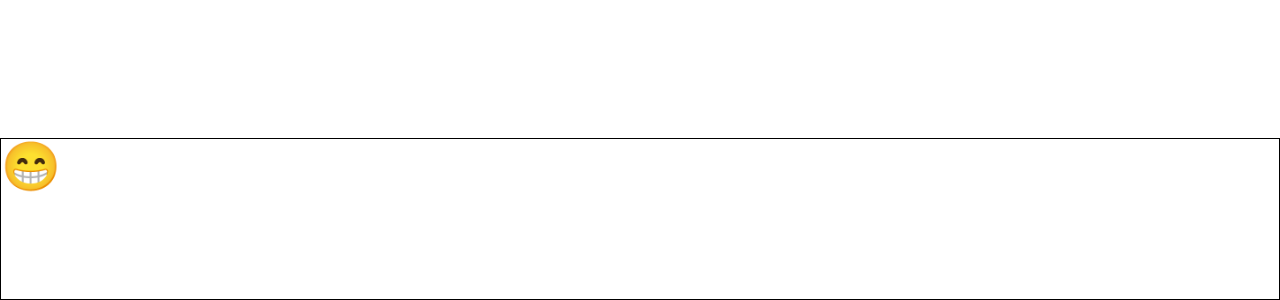
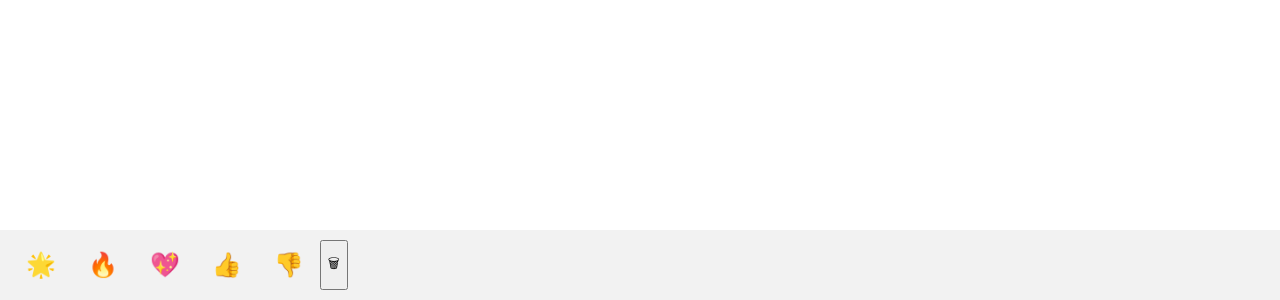
Before and after one commit to steveruizok/tldr-takehome, a React (Vite) app: page / in a window 1280 px wide. Shown: the part 500-800 px from the top of the page. Built offline with nearby package versions, Linux system fonts and the light colour scheme.

Commit message:
useState instead of ref, delete emojis functionality

```diff
--- a/src/App.css
+++ b/src/App.css
@@ -1,9 +1,69 @@
 body{
   margin: 0
 }
+.App {
+  display: flex;
+  flex-direction: column;
+  min-height: 100vh;
+}
+
+.canvas {
+  flex-grow: 1;
+  position: relative;
+  cursor: pointer;
+}
+
+.sticker {
+  position: absolute;
+  user-select: none;
+  font-size: 38px;
+}
+
+.cursor-emoji {
+  position: absolute;
+  pointer-events: none;
+  user-select: none;
+  font-size: 38px;
+  z-index: 1000;
+}
+
+.emoji-picker {
+  display: flex;
+  flex-wrap: wrap;
+  padding: 10px;
+  background-color: #f2f2f2;
+}
+
+.emoji-btn {
+  font-size: 24px;
+  padding: 5px 10px;
+  margin: 5px;
+  border: 1px solid transparent;
+  cursor: pointer;
+  background-color: transparent;
+  transition: background-color 0.2s, border-color 0.2s;
+  -webkit-transition: background-color 0.2s, border-color 0.2s;
+  -moz-transition: background-color 0.2s, border-color 0.2s;
+  -ms-transition: background-color 0.2s, border-color 0.2s;
+  -o-transition: background-color 0.2s, border-color 0.2s;
+}
+
+.emoji-btn:hover {
+  background-color: #ddd;
+}
+
+.emoji-btn.selected {
+  border: 1px inset rgba(255, 255, 255, 0.709);
+  transform: scale(120%);
+  -webkit-transform: scale(120%);
+  -moz-transform: scale(120%);
+  -ms-transform: scale(120%);
+  -o-transform: scale(120%);
+}
+
 
 .Canvas{
-  height: 100vh;
+  height: 80vh;
   width: 100vw;
   background-color: white;
   position: relative;
--- a/src/App.jsx
+++ b/src/App.jsx
@@ -1,54 +1,89 @@
 import { useEffect, useRef, useState } from 'react'
 import './App.css'
-import { emojis } from './assets/emojis'
+//import { emojis } from './assets/emojis'
+
+const emojis = ['🌟', '🔥', '💖', '👍', '👎'];
+
 
 function App() {
+
+  const [selectedEmoji, setSelectedEmoji] = useState(null);
+  const [stickers, setStickers] = useState([]);
+  const [cursorPosition, setCursorPosition] = useState({x: 0, y: 0})
 
   const emojiRef = useRef(null);
   const canvasRef = useRef(null);
 
-  const [selected, setSelected] = useState(false);
+  const offset = 18;
 
-  useEffect(() => {
-    console.log('useffect')
+  const handleEmojiClick = (emoji) => {
+    setSelectedEmoji(emoji);
+  };
 
-    const emoji = emojiRef.current;
-    const canvas = canvasRef.current;
+  const handleCanvasClick = (event) => {
+    if (selectedEmoji) {
+      const { clientX, clientY } = event;
+      const newSticker = {
+        emoji: selectedEmoji,
+        x: clientX,
+        y: clientY,
+      };
+      setStickers([...stickers, newSticker]);
+    }
+  };
 
-    const onMouseDown = (e) => {
-      if(!selected) return setSelected(true);
-      else {setSelected(false)};
+  const handleMouseMove = (event) => {
+    const { clientX, clientY } = event;
+    setCursorPosition({ x: clientX - offset, y: clientY - offset });
+  };
+
+  const handleTrashClick = (event) => {
+    setSelectedEmoji(null);
+  }
+  const handleDelete = (index) => {
+    if (selectedEmoji === null){
+      setStickers(stickers.filter((_, stickerIndex) => stickerIndex !== index));
     }
-    const onMouseMove = (e) => {
-      if (!selected) return;
-      emoji.style.position = 'absolute';
-      emoji.style.top = `${e.clientY}px`;
-      emoji.style.left = `${e.clientX}px`;
-    }
-
-    emoji.addEventListener('mousedown', onMouseDown)
-    canvas.addEventListener('mousemove', onMouseMove)
-
-    const cleanup = () => {
-      emoji.removeEventListener('mousedown', onMouseDown);
-      canvas.removeEventListener('mousemove', onMouseMove)
-    }
-
-    return cleanup;
-  }, [selected])
+  }
 
   return (
-    <>
-    <main ref={canvasRef} className="Canvas">
-    <footer className="Footer">
-    <span ref={emojiRef} className="emoji">&#128513;</span>
-
-    {/* {emojis.map(emoji => (
-    <span ref="emojiRef" className="emoji" title={`&#${emoji};`}>{String.fromCodePoint(emoji)}</span>))} */}
-    </footer>
-    </main>
-
-    </>
+    <div className="App">
+    <div ref={canvasRef} className="canvas" onClick={handleCanvasClick} onMouseMove={handleMouseMove}>
+    {selectedEmoji && (
+          <span
+            className="cursor-emoji"
+            style={{ left: cursorPosition.x, top: cursorPosition.y }}
+          >
+            {selectedEmoji}
+          </span>
+        )}
+      {stickers.map((sticker, index) => (
+        <span
+          ref={emojiRef}
+          key={index}
+          onClick={() => handleDelete(index)}
+          className="sticker"
+          style={{ left: sticker.x - offset, top: sticker.y - offset}}
+        >
+          {sticker.emoji}
+        </span>
+      ))}
+    </div>
+    <div className="emoji-picker">
+      {emojis.map((emoji, index) => (
+        <button
+          key={index}
+          className={`emoji-btn${selectedEmoji === emoji ? ' selected' : ''}`}
+          onClick={() => handleEmojiClick(emoji)}
+        >
+          {emoji}
+        </button>
+      ))}
+      <button onClick={handleTrashClick}>
+        🗑
+      </button>
+    </div>
+  </div>
   )
 }
 
```
